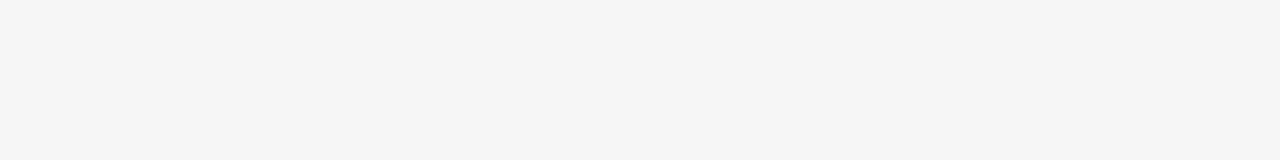
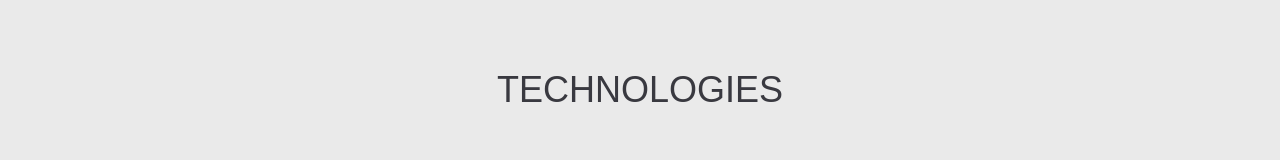
Before and after one commit to f-depalma/MyPage, a React (Create React App) app: page / in a window 1280 px wide. Shown: the part 154-314 px from the top of the page. Built offline with nearby package versions, Linux system fonts and the light colour scheme; a web font is replaced by a local one.

Commit message:
fix scroll experience

```diff
--- a/src/component/Content.js
+++ b/src/component/Content.js
@@ -2,13 +2,15 @@ import { useWindowHeight } from "../hooks/window-height"
 import Section from "./Section"
 import Section1 from "./Section1"
 import Section2 from "./Section2"
+import Section3 from "./Section3"
 import { useVisibilities } from "../hooks/visibilities"
 
 export default function Content() {
 
     const sections = [
         <Section1 />,
-        <Section2 />
+        <Section2 />,
+        // <Section3 />
     ]
 
     const screenHeight = useWindowHeight()
--- a/src/component/Header.js
+++ b/src/component/Header.js
@@ -1,6 +1,6 @@
 export default function Header() {
     return (
-        <nav id="header" className="flex flex-row justify-between bg-neutral-950 z-50">
+        <nav id="header" className="flex flex-row justify-between bg-black z-50">
             <img src='logo.png' className="p-4"></img>
             <div className="flex flex-row justify-between items-center">
                 <div className="pr-8 h-8 nav--item hover:text-gray-400 hover:cursor-pointer">My Projects</div>
--- a/src/component/Section2.js
+++ b/src/component/Section2.js
@@ -6,9 +6,10 @@ export default function Section2() {
     const skillComponents = skills.map((skill, idx) => <Skill key={idx} props={skill} />)
 
     return (
-        <div className="bg-white text-neutral-800 flex justify-center">
-            <div className="w-10/12 overflow-x-scroll flex justify-start pr-0">
-                <div className="w-fit flex flex-row justify-center items-center h-screen  m-auto">
+        <div className="bg-white text-neutral-800 flex flex-col items-center h-screen">
+            <h1 className="text-4xl text-zinc-700 text-center mt-32 fixed">TECHNOLOGIES</h1>
+            <div className="w-10/12 overflow-x-scroll flex justify-start pr-0 h-screen">
+                <div className="w-fit flex flex-row justify-center items-center m-auto">
                     {skillComponents}
                 </div>
             </div>
--- /dev/null
+++ b/src/component/Section3.js
@@ -0,0 +1,7 @@
+export default function Section3() {
+    return (
+        <div className="bg-black flex flex-col items-center justify-center h-screen">
+            <h1 className="text-7xl">test</h1>
+        </div>
+    )
+}
--- a/src/hooks/visibilities.js
+++ b/src/hooks/visibilities.js
@@ -29,10 +29,10 @@ export function useVisibilities(element) {
 
     useEffect(() => {
         const section = Math.floor(scrollPosition / 1000)
-        const perc = (scrollPosition % 1000) / 1000
-        if (perc > 0) {
-            tuneVisibility(section, 1 - perc)
-            tuneVisibility(section + 1, perc)
+        const perc = (scrollPosition / 500) % 2
+        if (perc > 0.90) {
+            tuneVisibility(section, 2 - perc)
+            tuneVisibility(section + 1, perc - 1)
         }
 
     }, [scrollPosition]);
```
